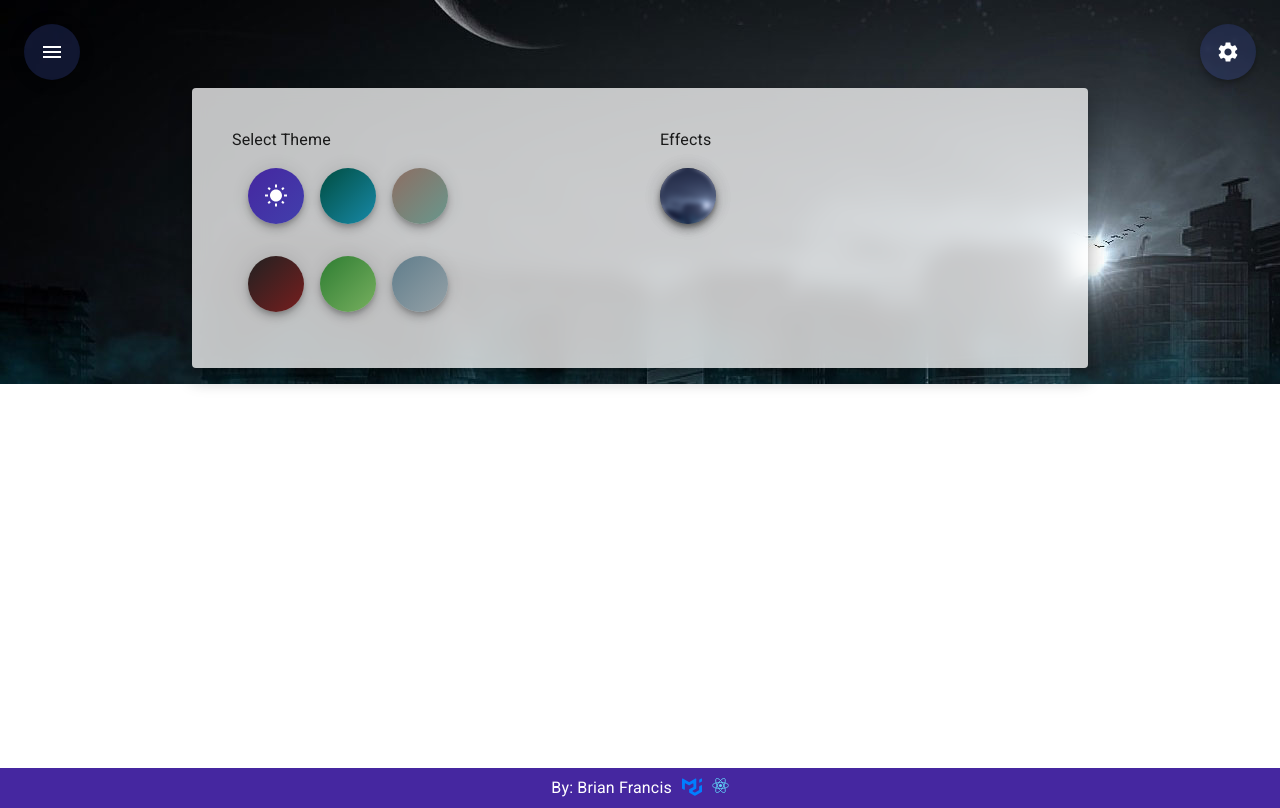
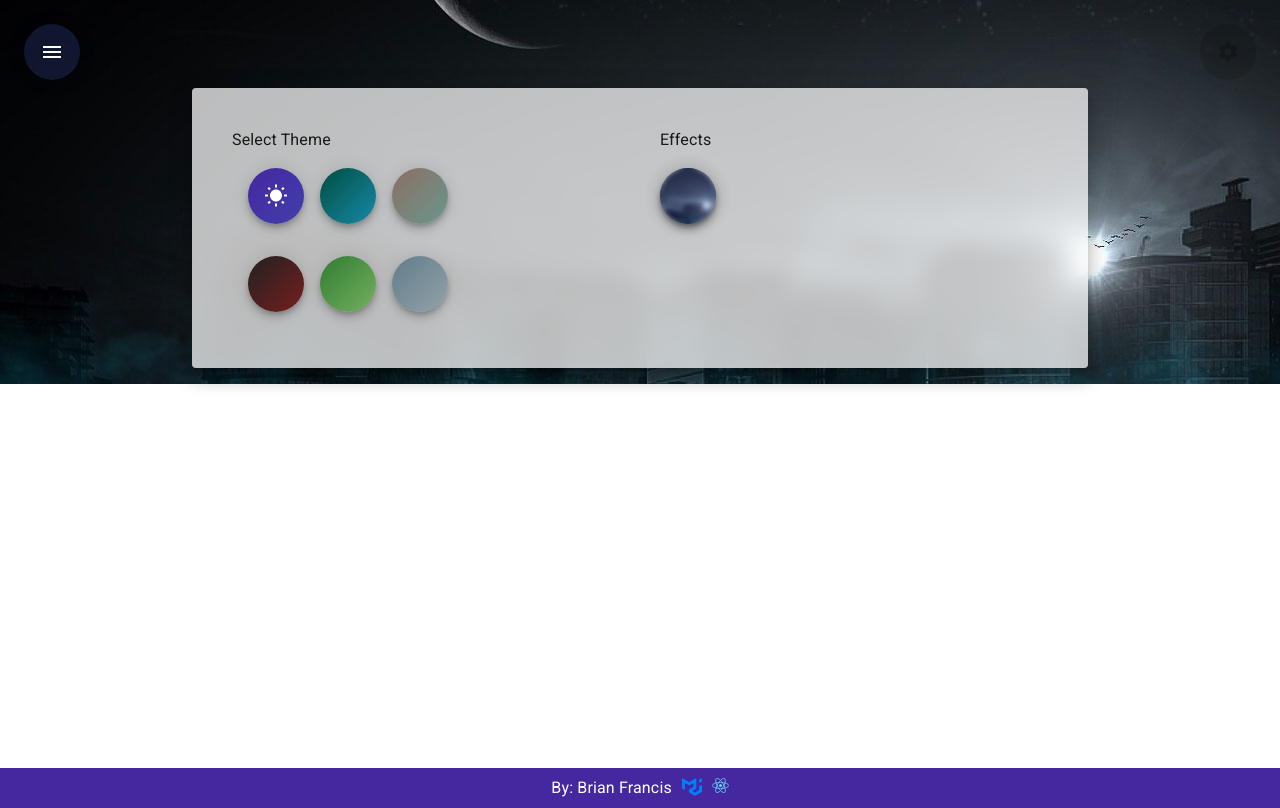
Before and after one commit to bbfrancis23/new-resume, a React (Create React App) app: page /settings in a window 1280 px wide. Built offline with nearby package versions, Linux system fonts and the light colour scheme; what react-swipeable-views-utils would draw is missing.

Commit message:
Bug fixes and QA

```diff
--- a/src/App.jsx
+++ b/src/App.jsx
@@ -5,29 +5,17 @@ import {
 import SettingsIcon from '@mui/icons-material/Settings'
 
 import { BrowserRouter } from 'react-router-dom'
-import { themes, createGlobalTheme } from './Themes'
+import { themes, createGlobalTheme, effects } from './Themes'
 import { appConfig } from './AppConfig'
 
 import AppSideNav from './AppSideNav'
 import AppToolBar from './AppToolBar'
-
-import AppDialog from './ui/AppDialog'
-import AppSettings from './content/settings/AppSettings'
+import AppDialog from './AppDialog'
+import AppSettings from './AppSettings'
 import AppFooter from './AppFooter'
-import {
-  MidnightHero, HawaiiHero, ArizonaHero, LushHero, PirateHero, CorporateHero,
-} from './content/imgs'
-
 import AppRoutes from './AppRoutes'
 
-export const themeHeroes = {
-  Corporate: CorporateHero,
-  Midnight: MidnightHero,
-  Hawaii: HawaiiHero,
-  Arizona: ArizonaHero,
-  Pirate: PirateHero,
-  Lush: LushHero,
-}
+import { themeHeroes } from './content/imgs'
 
 const HeroContainer = styled('div')(() => ({
   position: 'fixed', width: '100%', height: '370px',
@@ -46,10 +34,12 @@ export default function App() {
 
   const [theme, setTheme] = React.useState(initTheme())
   theme.name = theme.name || themes[0].name
-  theme.effects = theme.effects || themes[0].effects
+  theme.effects ||= effects
 
   const handleUpdateTheme = (themeName, options) => {
     const themeOptions = themes.find((t) => t.name === themeName)
+
+    themeOptions.effects = theme.effects
 
     if (options) {
       if (options.stainedGlass === true || options.stainedGlass === false) {
@@ -69,13 +59,12 @@ export default function App() {
     <ThemeProvider theme={theme}>
       <CssBaseline />
       <BrowserRouter>
-        <HeroContainer>
+        <HeroContainer style={{ zIndex: -1 }}>
           <img src={themeHeroes[theme.name]} alt="Theme Hero" />
         </HeroContainer>
         <Box sx={{ display: { xs: 'block', md: 'none' } }}>
           <AppToolBar appConfig={appConfig} settingsDialogOpen={handleSettingsDialogOpen} />
         </Box>
-
         <Box sx={{
           display: { xs: 'none', md: 'block' },
           position: 'fixed',
@@ -85,14 +74,17 @@ export default function App() {
         }}
         >
           <Tooltip title="Settings">
+            <span>
               <Fab
                 onClick={handleSettingsDialogOpen}
                 size="large"
                 color="secondary"
                 variant={theme.effects.stainedGlass ? 'stainedGlass' : ''}
+                disabled={window.location.pathname === '/settings'}
               >
                 <SettingsIcon size="large" />
               </Fab>
+            </span>
           </Tooltip>
           <AppSideNav appConfig={appConfig} />
         </Box>
@@ -109,5 +101,5 @@ export default function App() {
 }
 
 /*
-Quality Checked: Brian Francis - 12/28   /2021
+Quality Checked: Brian Francis - 12/29/2021
  */
--- a/src/ui/AppDialog.jsx
+++ b/src/AppDialog.jsx
@@ -64,5 +64,5 @@ AppDialog.propTypes = {
 }
 
 /*
-Quality Checked: Brian Francis - 12/22/2021
+Quality Checked: Brian Francis - 12/29/2021
  */
--- a/src/AppRoutes.jsx
+++ b/src/AppRoutes.jsx
@@ -1,8 +1,8 @@
 import React from 'react'
 import { Route, Routes } from 'react-router-dom'
 import PropTypes from 'prop-types'
-import Settings from './routes/Settings'
-import Home from './routes/Home'
+import Settings from './content/routes/Settings'
+import Home from './content/routes/Home'
 
 export default function AppRoutes(props) {
   const { updateTheme } = props
--- a/src/content/settings/AppSettings.jsx
+++ b/src/AppSettings.jsx
@@ -1,16 +1,12 @@
 import React from 'react'
-import Tooltip from '@mui/material/Tooltip'
+import PropTypes from 'prop-types'
 
 import {
-  useTheme, Fab, Stack, Box,
+  useTheme, Fab, Stack, Box, Tooltip,
 } from '@mui/material'
 
-import DarkModeIcon from '@mui/icons-material/NightsStay'
-import LightModeIcon from '@mui/icons-material/WbSunny'
-
-import PropTypes from 'prop-types'
-
-import { themes } from '../../Themes'
+import { NightsStay as DarkModeIcon, WbSunny as LightModeIcon } from '@mui/icons-material'
+import { themes } from './Themes'
 
 export default function AppSettings(props) {
   const theme = useTheme()
@@ -31,33 +27,21 @@ export default function AppSettings(props) {
   }
 
   const getThemeButton = (t) => (
-    <Tooltip
-      key={t.name}
-      title={getTooltipTitle(t.name)}
-    >
+    <Tooltip key={t.name} title={getTooltipTitle(t.name)}>
       <Fab
-        color={`linear-gradient(
-                            -45deg,
-                            ${t.palette.secondary.main} -75%,
-                            ${t.palette.primary.main} 100% )
-                            `}
+        color={`linear-gradient( -45deg, ${t.palette.secondary.main} -75%, ${t.palette.primary.main} 100% )`}
         onClick={() => updateThemeOptions(t.name)}
         sx={{ ':hover': { transform: 'scale(1.1)', transition: '.8s' }, transition: '.8s' }}
         style={{
           color: theme.palette.primary.contrastText,
-          background:
-                    `linear-gradient(
-                            -45deg,
-                            ${t.palette.secondary.main} -75%,
-                            ${t.palette.primary.main} 100% )
-                            `,
+          background: `linear-gradient( -45deg, ${t.palette.secondary.main} -75%, ${t.palette.primary.main} 100% )`,
         }}
       >
         {
-              t.palette.mode === 'light'
-                ? <DarkModeIcon style={{ visibility: t.name === theme.name ? 'visible' : 'hidden' }} />
-                : <LightModeIcon style={{ visibility: t.name === theme.name ? 'visible' : 'hidden' }} />
-            }
+        t.palette.mode === 'light'
+          ? <DarkModeIcon style={{ visibility: t.name === theme.name ? 'visible' : 'hidden' }} />
+          : <LightModeIcon style={{ visibility: t.name === theme.name ? 'visible' : 'hidden' }} />
+        }
       </Fab>
     </Tooltip>
   )
@@ -89,5 +73,5 @@ AppSettings.propTypes = {
 }
 
 /*
-Quality Checked: Brian Francis - 12/28/2021
+Quality Checked: Brian Francis - 12/29/2021
  */
--- a/src/Themes.js
+++ b/src/Themes.js
@@ -8,7 +8,6 @@ export const effects = {
   density: 'normal',
   toolTips: true,
 }
-
 export function createGlobalTheme(themeOptions) {
   let theme = createTheme(themeOptions)
 
@@ -17,15 +16,23 @@ export function createGlobalTheme(themeOptions) {
       MuiTooltip: { defaultProps: { enterDelay: 1000 } },
       MuiCssBaseline: { styleOverrides: { body: { transition: 'all 0.375s linear' } } },
       MuiPaper: {
-        variants: [{
-          props: { variant: 'stainedGlass' },
-          style: {
-            backgroundColor: alpha(theme.palette.background.default, 0.75),
-            backdropFilter: 'blur(10px)',
-            boxShadow:
+        variants: [
+          {
+            props: { variant: 'outlined' },
+            style:
+                { backgroundColor: theme.palette.mode === 'light' ? theme.palette.grey['50'] : theme.palette.grey['800'] },
+          },
+          {
+            props: { variant: 'stainedGlass' },
+            style: {
+              backgroundColor:
+                alpha(theme.palette.mode === 'light' ? theme.palette.grey['50'] : theme.palette.grey['800'], 0.75),
+              backdropFilter: 'blur(10px)',
+              boxShadow:
                 '0px 7px 8px -4px rgba(0,0,0,0.2),0px 12px 17px 2px rgba(0,0,0,0.14),0px 5px 22px 4px rgba(0,0,0,0.12)',
+            },
           },
-        }],
+        ],
       },
       MuiChip: {
         variants: [{
@@ -58,8 +65,6 @@ export const midnight = {
     primary: { main: deepPurple[800] },
     secondary: { main: indigo[500], light: indigo[100] },
   },
-
-  effects,
 }
 
 export const hawaii = {
@@ -68,7 +73,6 @@ export const hawaii = {
     primary: { main: teal[900] },
     secondary: { main: lightBlue[400], light: lightBlue[50] },
   },
-  effects,
 }
 
 export const arizona = {
@@ -77,7 +81,6 @@ export const arizona = {
     primary: { main: brown[400] },
     secondary: { main: teal[300] },
   },
-  effects,
 }
 
 export const pirate = {
@@ -86,7 +89,6 @@ export const pirate = {
     primary: { main: grey[900] },
     secondary: { main: red[900] },
   },
-  effects,
 }
 
 export const lush = {
@@ -95,7 +97,6 @@ export const lush = {
     primary: { main: green[800] },
     secondary: { main: lightGreen[300] },
   },
-  effects,
 }
 
 export const corporate = {
@@ -104,7 +105,6 @@ export const corporate = {
     primary: { main: blueGrey[500] },
     secondary: { main: grey[400], light: grey[100] },
   },
-  effects,
 }
 
 export const themes = [midnight, hawaii, arizona, pirate, lush, corporate]
--- a/src/content/imgs.jsx
+++ b/src/content/imgs.jsx
@@ -46,3 +46,12 @@ export {
   IboatsCreateBoat, IboatsOptions, IboatsResearchType, AzdeqReg, AzdeqStepper, AzdeqLog, PlusOneWorkFlow, AzdeqStart,
   PlusOneTable, AzdeqInfo, PlusOneDate, AzdeqForm, PlusOneLogin, PlusOneStyle, PlusOneDash,
 }
+
+export const themeHeroes = {
+  Corporate: CorporateHero,
+  Midnight: MidnightHero,
+  Hawaii: HawaiiHero,
+  Arizona: ArizonaHero,
+  Pirate: PirateHero,
+  Lush: LushHero,
+}
--- a/src/content/page-items/Portfolio.jsx
+++ b/src/content/page-items/Portfolio.jsx
@@ -7,7 +7,7 @@ import {
 import IconButton from '@mui/material/IconButton'
 import InfoIcon from '@mui/icons-material/Info'
 
-import AppDialog from '../../ui/AppDialog'
+import AppDialog from '../../AppDialog'
 import PageItem from '../../ui/PageItems'
 
 import experience from '../data'
--- a/src/routes/Home.jsx
+++ b/src/content/routes/Home.jsx
@@ -1,5 +1,5 @@
 import React from 'react'
-import { appConfig } from '../AppConfig'
+import { appConfig } from '../../AppConfig'
 
 export default function Home() {
   return (
--- a/src/ui/Carousel.jsx
+++ b/src/ui/Carousel.jsx
@@ -1,11 +1,10 @@
 import React from 'react'
-/* eslint-disable */
+
 import {
-  Box, MobileStepper, Paper, Typography,
+  Box, MobileStepper, Paper, Typography, IconButton,
 } from '@mui/material'
-import IconButton from '@mui/material/IconButton'
-import NextIcon from '@mui/icons-material/ArrowForwardIos'
-import PrevIcon from '@mui/icons-material/ArrowBackIosNew'
+
+import { ArrowForwardIos as NextIcon, ArrowBackIosNew as PrevIcon } from '@mui/icons-material'
 
 import PropTypes from 'prop-types'
 import SwipeableViews from 'react-swipeable-views'
@@ -72,7 +71,7 @@ export default function Carousel(props) {
         activeStep={activeStep}
         nextButton={(
           <IconButton aria-label="Next Images" onClick={handleNext}>
-            <NextIcon  size="small" fontSize="12px" />
+            <NextIcon size="small" fontSize="12px" />
           </IconButton>
             )}
         backButton={(
@@ -90,9 +89,9 @@ Carousel.propTypes = {
       img: PropTypes.string.isRequired,
       label: PropTypes.string.isRequired,
     }),
-  ),
+  ).isRequired,
 }
 
 /*
-Quality Checked: Brian Francis - 12/22/2021
+Quality Checked: Brian Francis - 12/29/2021
  */
--- a/src/ui/PageItems.jsx
+++ b/src/ui/PageItems.jsx
@@ -1,20 +1,18 @@
 import React from 'react'
 import Paper from '@mui/material/Paper'
 import { useTheme } from '@emotion/react'
-
 import PropTypes from 'prop-types'
-import { alpha } from '@mui/material/styles'
 import { Box, Typography } from '@mui/material'
 
 export default function PageItem(props) {
   const theme = useTheme()
+  theme.effects ||= ''
 
   const { id, children, label } = props
 
   return (
     <Box id={id} sx={{ pt: 1 }}>
       <Paper
-        elevation={12}
         sx={{
           m: 'auto',
           mt: 10,
@@ -23,10 +21,11 @@ export default function PageItem(props) {
           width: {
             xs: '100%', md: '90%', lg: '70%', xl: '60%',
           },
+
         }}
+        variant={theme.effects.stainedGlass ? 'stainedGlass' : 'outlined'}
         style={{
-          backgroundColor: alpha(theme.palette.background.default, 0.75),
-          backdropFilter: 'blur(10px)',
+          //
         }}
       >
         { label
```
Also changed, not shown: src/content/routes/Settings.jsx (renamed from src/routes/Settings.jsx, +4 -4 lines). Lines whose indentation alone changed are shown as unchanged.
